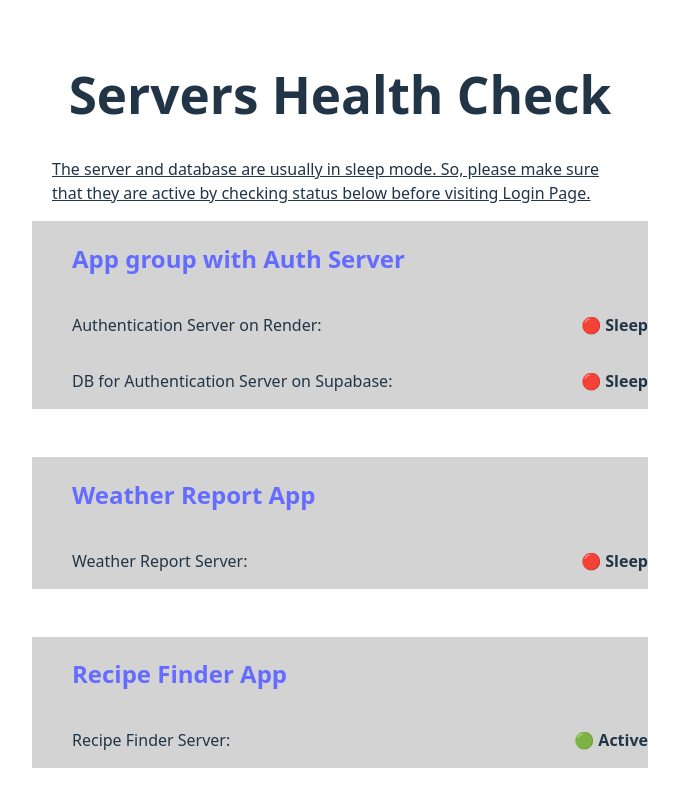
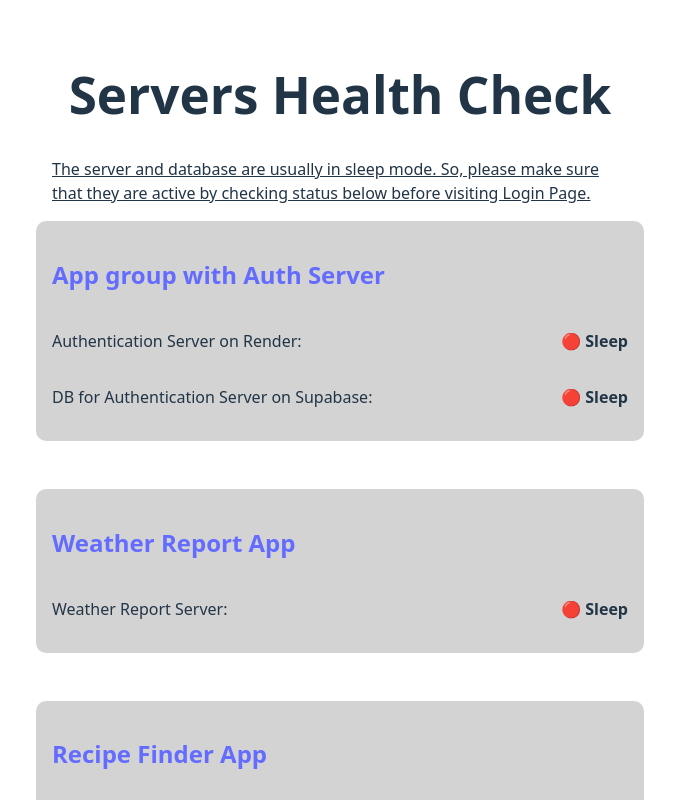
Before and after one commit to kappasan21/server-health-check, a React (Vite) app: page / in a window 1280 px wide. Shown: the top 800 px of the page, without its empty margins (300-979 px from the left). Built offline with nearby package versions, Linux system fonts and the light colour scheme; no server answers.

Commit message:
GUI updates

```diff
--- a/src/App.css
+++ b/src/App.css
@@ -66,6 +66,8 @@
 .status-list-section ul {
   background-color: lightgray;
   width: 80vw;
+  padding: 1rem;
+  border-radius: 10px;
 }
 
 .status-list-section p {
```
